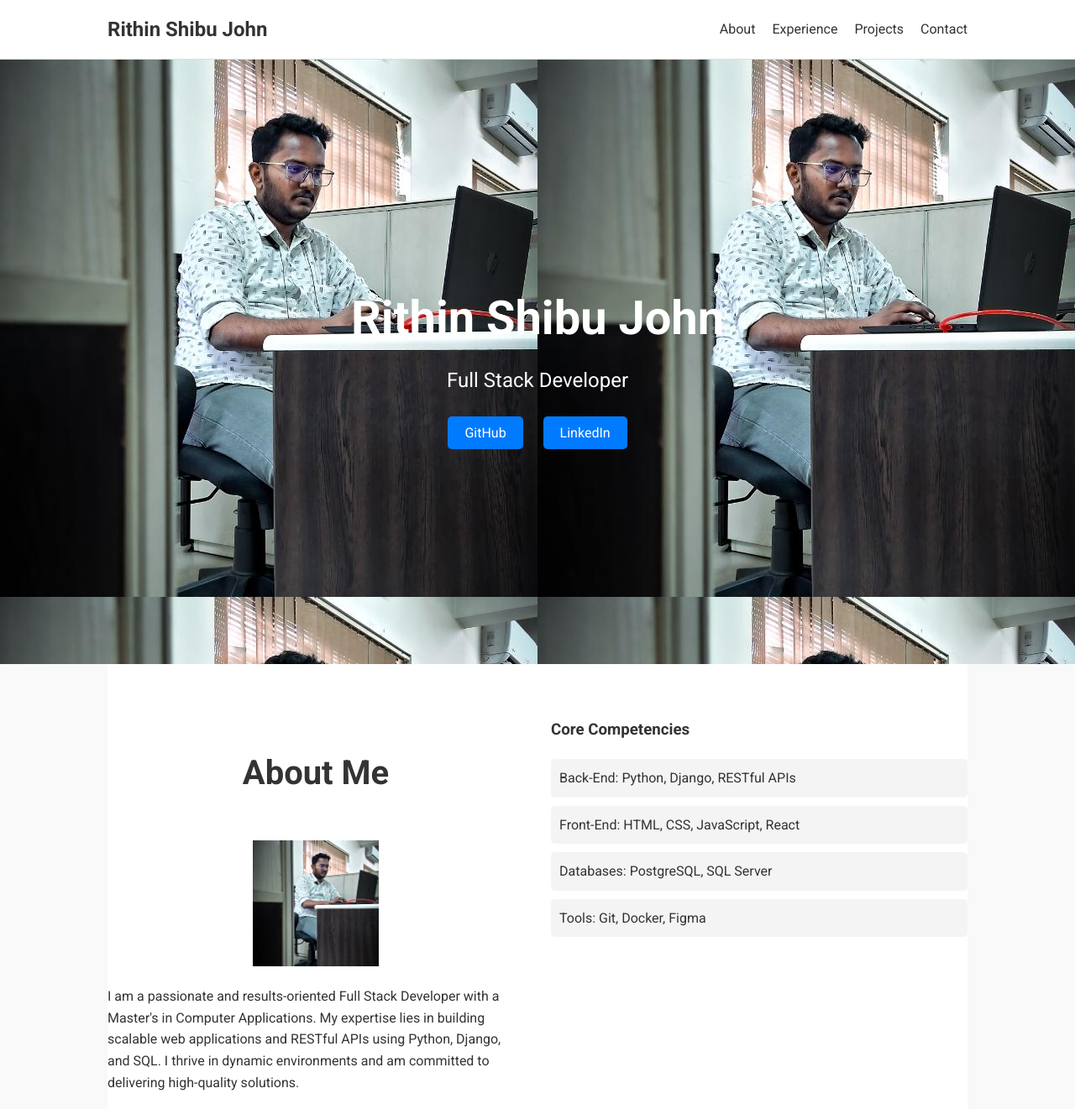
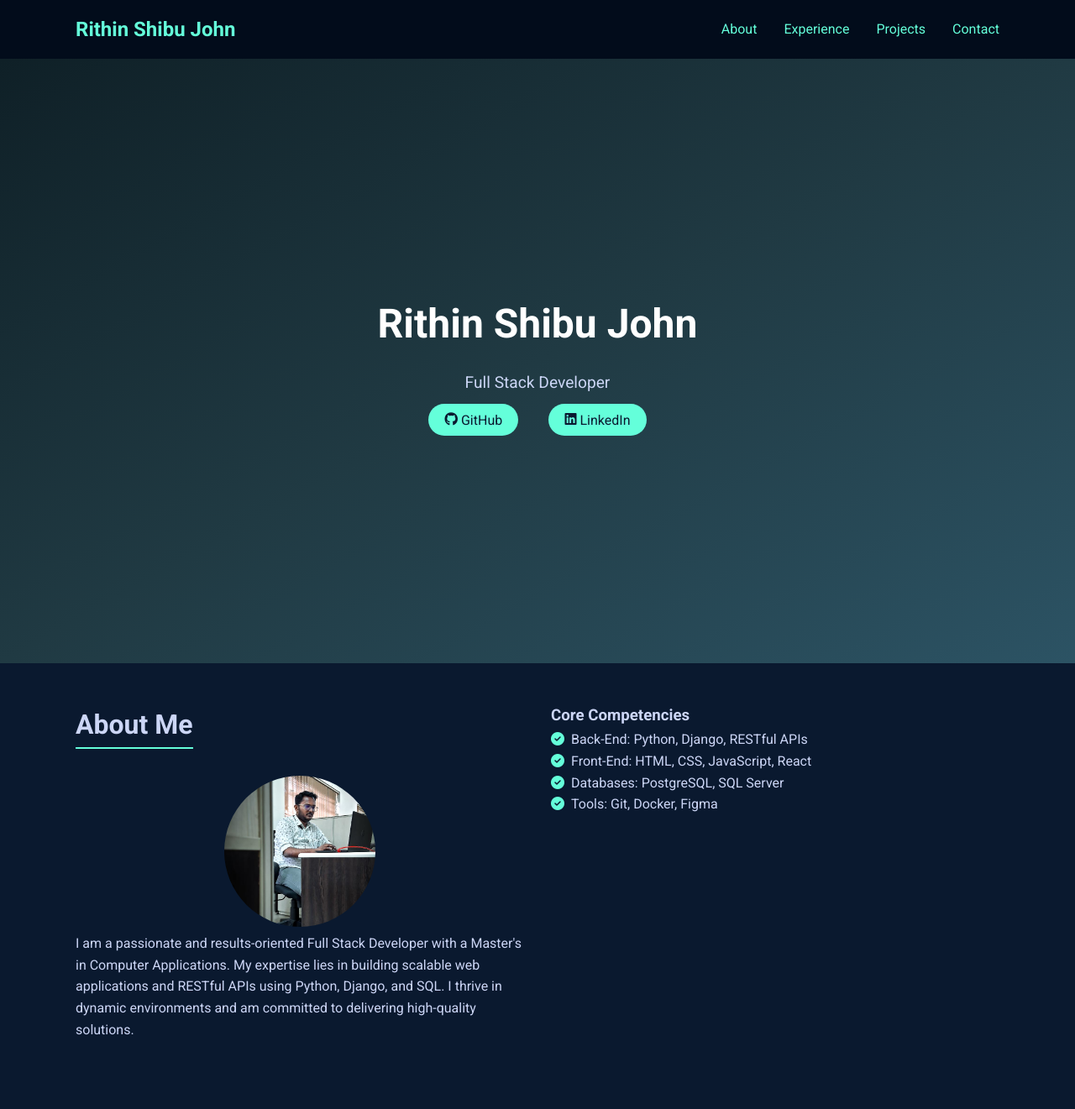
Before and after one commit to rithinshibujohn/portfoliopage, a plain HTML site: page index.html in a window 1280 px wide. Shown: the top 1321 px of the page at 84% size. Drawn offline with Linux system fonts and the light colour scheme.

Commit message:
first commit

```diff
--- a/index.html
+++ b/index.html
@@ -4,9 +4,212 @@
     <meta charset="UTF-8">
     <meta name="viewport" content="width=device-width, initial-scale=1.0">
     <title>Rithin Shibu John | Portfolio</title>
-    <link rel="stylesheet" href="style.css">
     <link href="https://fonts.googleapis.com/css2?family=Roboto:wght@300;400;700&display=swap" rel="stylesheet">
-    <script src="https://kit.fontawesome.com/your-fontawesome-kit.js" crossorigin="anonymous"></script>
+    <link href="https://cdnjs.cloudflare.com/ajax/libs/font-awesome/6.4.0/css/all.min.css" rel="stylesheet">
+    <style>
+        :root {
+            --primary-color: #0a192f;
+            --secondary-color: #64ffda;
+            --text-color: #ccd6f6;
+            --background-color: #112240;
+            --card-bg: #1f4068;
+        }
+
+        * {
+            box-sizing: border-box;
+            margin: 0;
+            padding: 0;
+            font-family: 'Roboto', sans-serif;
+        }
+
+        body {
+            background: var(--primary-color);
+            color: var(--text-color);
+            line-height: 1.6;
+        }
+
+        a {
+            color: var(--secondary-color);
+            text-decoration: none;
+        }
+
+        header {
+            background: #020c1b;
+            padding: 1rem 0;
+            position: sticky;
+            top: 0;
+            z-index: 1000;
+        }
+
+        .container {
+            width: 90%;
+            max-width: 1100px;
+            margin: auto;
+        }
+
+        .logo {
+            font-size: 1.5rem;
+            font-weight: bold;
+            color: var(--secondary-color);
+        }
+
+        nav ul {
+            list-style: none;
+            display: flex;
+            gap: 2rem;
+            justify-content: flex-end;
+        }
+
+        nav a:hover {
+            text-decoration: underline;
+        }
+
+        header .container {
+            display: flex;
+            justify-content: space-between;
+            align-items: center;
+        }
+
+        #hero {
+            height: 90vh;
+            display: flex;
+            align-items: center;
+            justify-content: center;
+            background: linear-gradient(to bottom right, #0f2027, #203a43, #2c5364);
+            text-align: center;
+        }
+
+        .hero-content h1 {
+            font-size: 3rem;
+            color: white;
+        }
+
+        .hero-content p {
+            font-size: 1.2rem;
+            margin: 1rem 0;
+        }
+
+        .hero-links a {
+            margin: 0 1rem;
+            background: var(--secondary-color);
+            color: #0a192f;
+            padding: 0.6rem 1.2rem;
+            border-radius: 30px;
+            transition: background 0.3s ease;
+        }
+
+        .hero-links a:hover {
+            background: white;
+        }
+
+        section {
+            padding: 3rem 0;
+        }
+
+        h2 {
+            font-size: 2rem;
+            margin-bottom: 1rem;
+            border-bottom: 2px solid var(--secondary-color);
+            display: inline-block;
+        }
+
+        .about-content {
+            display: flex;
+            flex-direction: column;
+            gap: 2rem;
+        }
+
+        .about-content img {
+            max-width: 180px;
+            border-radius: 50%;
+            margin-top: 1rem;
+        }
+
+        .about-skills ul {
+            list-style: none;
+            padding-left: 0;
+        }
+
+        .about-skills li::before {
+            content: '\f058';
+            font-family: 'Font Awesome 6 Free';
+            font-weight: 900;
+            color: var(--secondary-color);
+            margin-right: 0.5rem;
+        }
+
+        .timeline {
+            position: relative;
+            margin-left: 1rem;
+        }
+
+        .timeline-item {
+            margin: 2rem 0;
+        }
+
+        .timeline-dot {
+            height: 15px;
+            width: 15px;
+            background: var(--secondary-color);
+            border-radius: 50%;
+            position: absolute;
+            left: -8px;
+            top: 8px;
+        }
+
+        .timeline-content {
+            background: var(--card-bg);
+            padding: 1rem;
+            border-radius: 10px;
+            margin-left: 2rem;
+        }
+
+        .projects-grid {
+            display: grid;
+            grid-template-columns: repeat(auto-fit, minmax(250px, 1fr));
+            gap: 1.5rem;
+        }
+
+        .project-card {
+            background: var(--card-bg);
+            padding: 1rem;
+            border-radius: 10px;
+            transition: transform 0.3s ease;
+        }
+
+        .project-card:hover {
+            transform: translateY(-5px);
+        }
+
+        .certifications-list .certification-item {
+            background: #1c2b3a;
+            padding: 0.8rem;
+            margin-bottom: 0.5rem;
+            border-left: 4px solid var(--secondary-color);
+            border-radius: 5px;
+        }
+
+        footer {
+            background: #020c1b;
+            color: #8892b0;
+            padding: 2rem 0;
+            text-align: center;
+        }
+
+        .contact-info a {
+            color: var(--secondary-color);
+        }
+
+        @media (min-width: 768px) {
+            .about-content {
+                flex-direction: row;
+                justify-content: space-between;
+            }
+            .about-text, .about-skills {
+                flex: 1;
+            }
+        }
+    </style>
 </head>
 <body>
     <header>
@@ -29,8 +232,8 @@
                 <h1>Rithin Shibu John</h1>
                 <p>Full Stack Developer</p>
                 <div class="hero-links">
-                    <a href="https://github.com/rithinshibujohn" target="_blank">GitHub</a>
-                    <a href="https://linkedin.com/in/rithinshibujohn" target="_blank">LinkedIn</a>
+                    <a href="https://github.com/rithinshibujohn" target="_blank"><i class="fab fa-github"></i> GitHub</a>
+                    <a href="https://linkedin.com/in/rithinshibujohn" target="_blank"><i class="fab fa-linkedin"></i> LinkedIn</a>
                 </div>
             </div>
         </section>
@@ -39,9 +242,7 @@
             <div class="about-content">
                 <div class="about-text">
                     <h2>About Me</h2>
-                    <center>
-                    <img src="img/me.jpg" height="150px" width="auto" alt="">
-                    </center>
+                    <center><img src="img/me.jpg" alt="Rithin Shibu John"></center>
                     <p>I am a passionate and results-oriented Full Stack Developer with a Master's in Computer Applications. My expertise lies in building scalable web applications and RESTful APIs using Python, Django, and SQL. I thrive in dynamic environments and am committed to delivering high-quality solutions.</p>
                 </div>
                 <div class="about-skills">
@@ -108,7 +309,6 @@
                 <div class="certification-item">DevOps Workshop - Allianz Technology</div>
             </div>
         </section>
-
     </main>
 
     <footer id="contact">
@@ -120,10 +320,8 @@
                 <p>Phone: +971 52 350 9123</p>
                 <p>Location: Sharjah, UAE</p>
             </div>
-            <p class="copyright">© 2024 Rithin Shibu John. All rights reserved.</p>
+            <p>&copy; 2024 Rithin Shibu John. All rights reserved.</p>
         </div>
     </footer>
-
-    <script src="script.js"></script>
 </body>
 </html>
```
